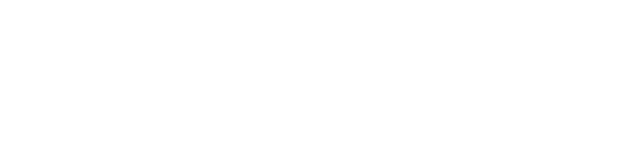
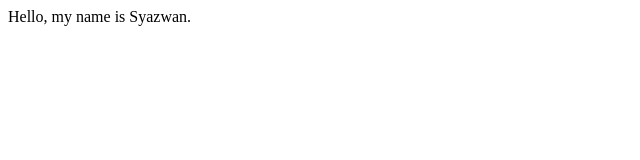
Before and after one commit to SyazwanSafian/portfolio-project2, a website: page index.html in a window 1280 px wide. Shown: the whole page, without its empty margins (0-640 px from the left). Drawn offline with Linux system fonts and the light colour scheme.

Commit message:
Add intro text

```diff
--- a/index.html
+++ b/index.html
@@ -8,6 +8,7 @@
   </head>
 
   <body>
+    Hello, my name is Syazwan.
     <script src="script.js"></script>
   </body>
 </html>
```
